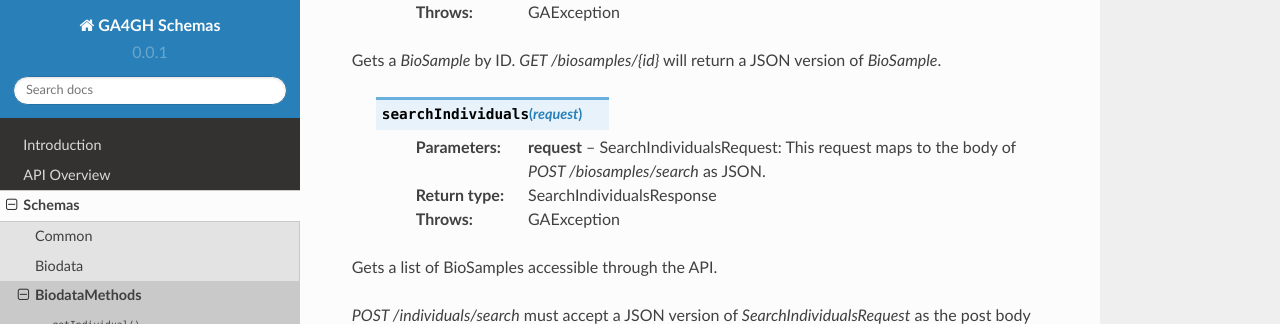
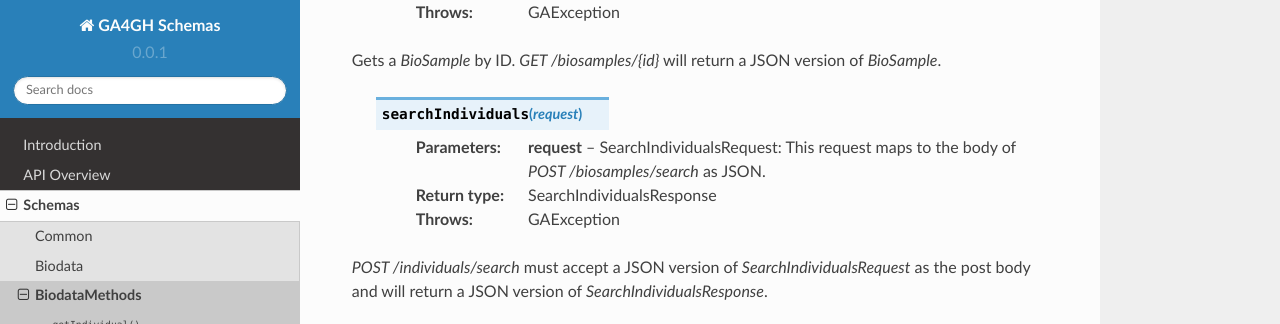
Before and after one commit to ga4gh/ga4gh-schemas, a Sphinx documentation site: the page built from doc/source/schemas/biodatamethods.rst, in a window 1280 px wide and 900 px high, scrolled down 708 px, cut to the strip 0-324 px from the top of the window. Built offline with Sphinx 7.4.7 and the Read the Docs theme 2.0.0, drawn with Linux system fonts in a browser that asks for light colours; some of the changed lines change nothing that is shown.

Commit message:
Remove extraneous comment

```diff
--- a/doc/source/schemas/biodatamethods.rst
+++ b/doc/source/schemas/biodatamethods.rst
@@ -36,8 +36,6 @@ Gets a `BioSample` by ID.
   :param request: SearchIndividualsRequest: This request maps to the body of `POST /biosamples/search` as JSON.
   :return type: SearchIndividualsResponse
   :throws: GAException
-
-Gets a list of BioSamples accessible through the API.
 
 `POST /individuals/search` must accept a JSON version of
 `SearchIndividualsRequest` as the post body and will return a JSON version
@@ -173,13 +171,16 @@ of `SearchIndividualsResponse`.
 .. avro:record:: Experiment
 
   :field id:
-    The experiment UUID. This is globally unique.
+    The experiment's :ref:`id <apidesign_object_ids>`. This is unique in the
+      context of the server instance.
   :type id: string
   :field name:
-    The name of the experiment.
+    The experiment's :ref:`name <apidesign_object_names>`. This is a label or
+      symbolic identifier for the experiment.
   :type name: null|string
   :field description:
-    A description of the experiment.
+    The experiment's description. This attribute contains human readable text.
+      The "description" attributes should not contain any structured data.
   :type description: null|string
   :field createDateTime:
     The time at which this record was created.
@@ -231,7 +232,7 @@ of `SearchIndividualsResponse`.
     A map of additional experiment information.
   :type info: map<array<string>>
 
-  An experimental preparation of a sample.
+  An experimental preparation of a BioSample.
 
 .. avro:record:: Dataset
 
@@ -310,7 +311,7 @@ of `SearchIndividualsResponse`.
   :field species:
     For a representation of an NCBI Taxon ID as an OntologyTerm, see
         NCBITaxon Ontology
-          http://www.obofoundry.org/wiki/index.php/NCBITaxon:Main_Page
+          http://www.obofoundry.org/ontology/ncbitaxon.html
         For example, 'Homo sapiens' has the ID 9606. The NCBITaxon ontology ID for
         this is NCBITaxon:9606, which has the URI
         http://purl.obolibrary.org/obo/NCBITaxon_9606
@@ -342,14 +343,14 @@ of `SearchIndividualsResponse`.
        The "description" attributes should not contain any structured data.
   :type description: null|string
   :field disease:
-    Disease annotation of the sample.
+    OntologyTerm describing the primary disease associated with this BioSample.
   :type disease: null|OntologyTerm
   :field createDateTime:
-    The :ref:`ISO 8601<metadata_date_time> time at which this BioSample record
+    The :ref:`ISO 8601<metadata_date_time>` time at which this BioSample record
        was created.
   :type createDateTime: string
   :field updateDateTime:
-    The :ref:`ISO 8601<metadata_date_time> time at which this BioSample record was updated.
+    The :ref:`ISO 8601<metadata_date_time>` time at which this BioSample record was updated.
   :type updateDateTime: string
   :field individualId:
     The individual this biosample was derived from.
@@ -387,7 +388,7 @@ of `SearchIndividualsResponse`.
       `nextPageToken` from the previous response.
   :type pageToken: null|string
 
-  This request maps to the body of `POST /biosamples/search` as JSON.
+  This request maps to the body of `POST /individuals/search` as JSON.
 
 .. avro:record:: SearchIndividualsResponse
 
```
Also changed, not shown: 1 other file.
